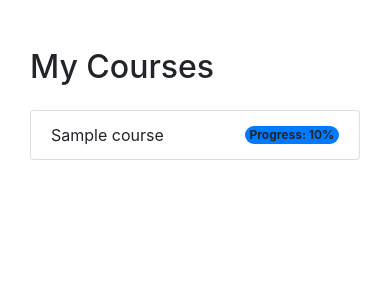
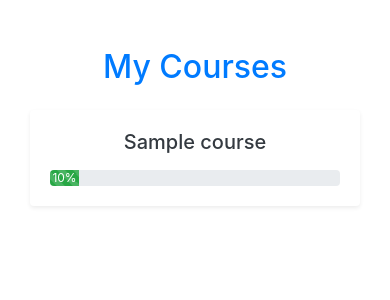
Before and after one commit to Abdulazeez41/EduCraft, a Python web app: template app/courses/templates/courses/my_courses.html in a window 390 px wide. Shown: the part 58-358 px from the top of the page. Run offline with Jinja, Linux system fonts and the light colour scheme; the template is opened without the code that fills it: most values are stand-ins (such as "Sample title", 1, 10 or a date in 2020); some libraries are stand-ins or nearby versions.

Commit message:
style(courses): refine layout for my courses page

```diff
--- a/app/courses/templates/courses/my_courses.html
+++ b/app/courses/templates/courses/my_courses.html
@@ -1,22 +1,35 @@
 {% extends 'base.html' %} {% block content %}
-<div class="container">
-  <h2 class="mt-5 mb-4">My Courses</h2>
+<div class="container py-5">
+  <h2 class="text-center text-primary mb-4">My Courses</h2>
 
   {% if user_enrollments %}
-  <ul class="list-group">
+  <div class="row">
     {% for enrollment in user_enrollments %}
-    <li
-      class="list-group-item d-flex justify-content-between align-items-center"
-    >
-      {{ enrollment.course.title }}
-      <span class="badge bg-primary rounded-pill"
-        >Progress: {{ enrollment.progress }}%</span
-      >
-    </li>
+    <div class="col-md-6 col-lg-4 mb-4">
+      <div class="card shadow-sm border-0">
+        <div class="card-body text-center">
+          <h5 class="card-title text-dark">{{ enrollment.course.title }}</h5>
+          <div class="progress mt-3">
+            <div
+              class="progress-bar progress-bar-striped progress-bar-animated bg-success"
+              role="progressbar"
+              style="width: {{ enrollment.progress }}%"
+              aria-valuenow="{{ enrollment.progress }}"
+              aria-valuemin="0"
+              aria-valuemax="100"
+            >
+              {{ enrollment.progress }}%
+            </div>
+          </div>
+        </div>
+      </div>
+    </div>
     {% endfor %}
-  </ul>
+  </div>
   {% else %}
-  <p class="mt-3">You are not enrolled in any courses.</p>
+  <div class="alert alert-warning text-center" role="alert">
+    You are not enrolled in any courses.
+  </div>
   {% endif %}
 </div>
 {% endblock %}
```
